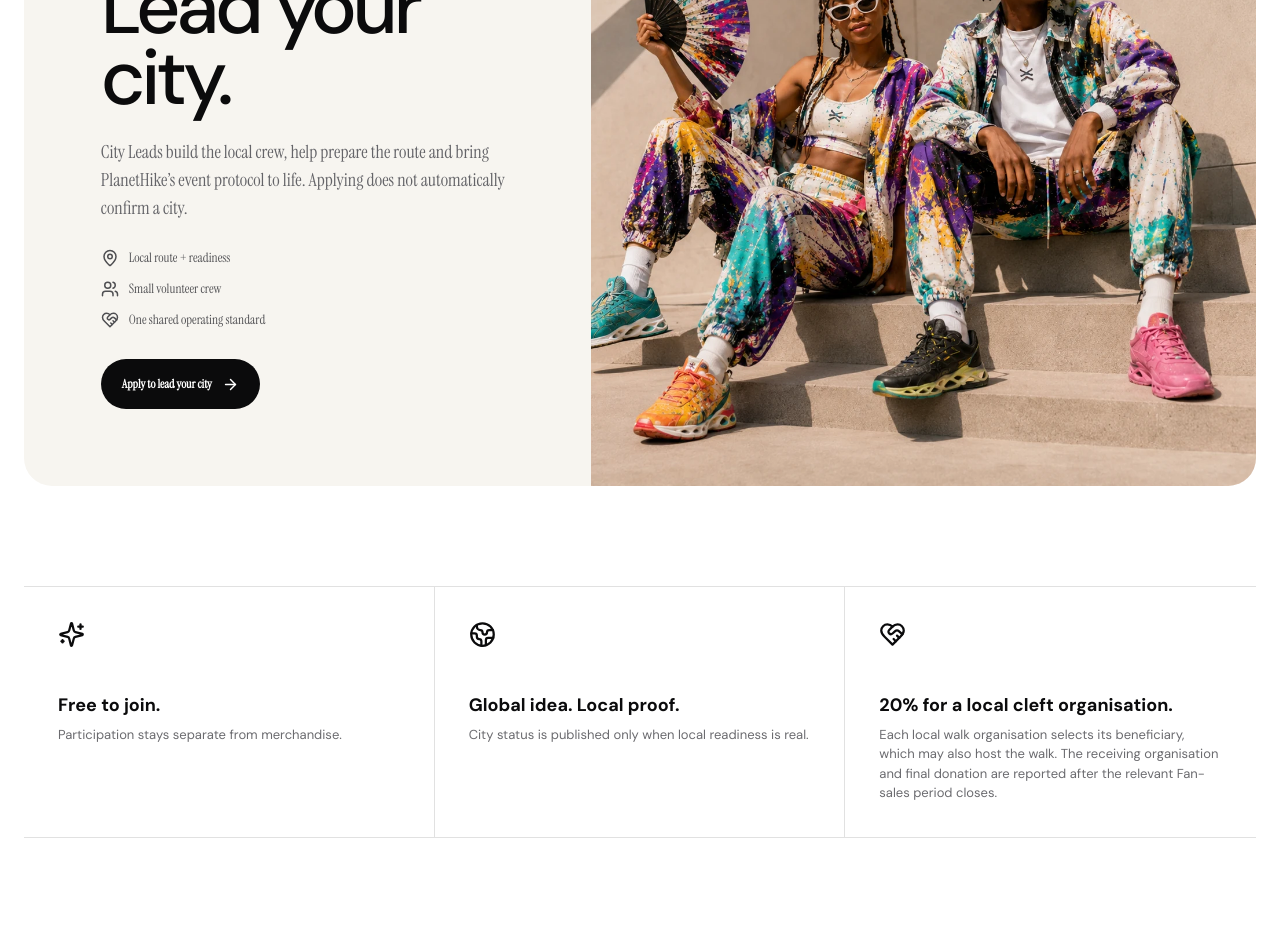
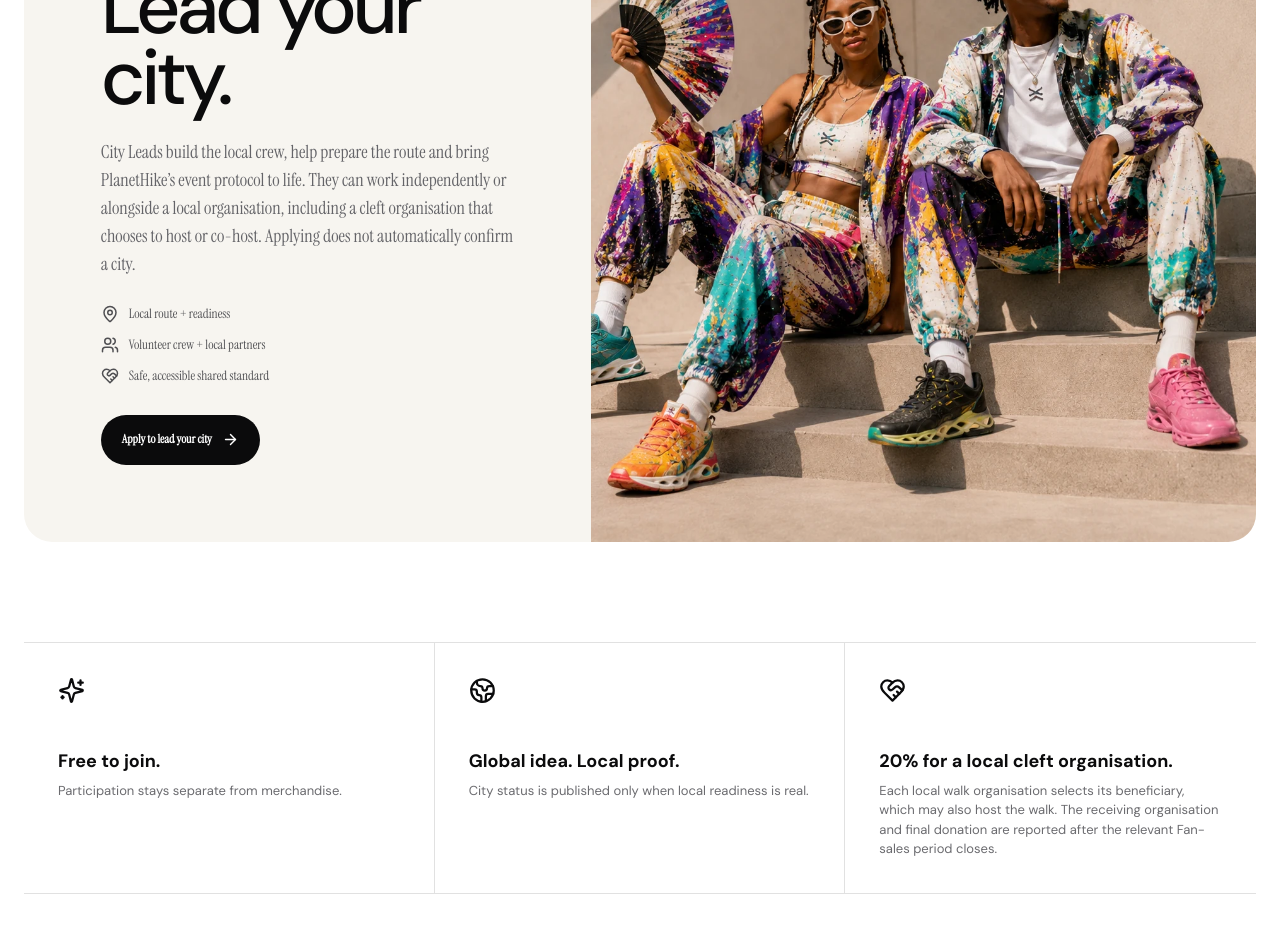
Before and after one commit to unikmo/planethike, a Next.js app: page / in a window 1280 px wide. Shown: the part 5360-6293 px from the top of the page. Built offline with nearby package versions, Linux system fonts and the light colour scheme; no server answers.

Commit message:
Clarify City Lead and local organisation roles

```diff
--- a/app/page.tsx
+++ b/app/page.tsx
@@ -111,11 +111,11 @@ export default function Home() {
         <div className="luxLeadCopy">
           <p className="luxEyebrow">BE THE REASON IT HAPPENS</p>
           <h2>Lead your city.</h2>
-          <p>City Leads build the local crew, help prepare the route and bring PlanetHike’s event protocol to life. Applying does not automatically confirm a city.</p>
+          <p>City Leads build the local crew, help prepare the route and bring PlanetHike’s event protocol to life. They can work independently or alongside a local organisation, including a cleft organisation that chooses to host or co-host. Applying does not automatically confirm a city.</p>
           <div className="luxLeadPoints">
             <span><MapPin size={18}/> Local route + readiness</span>
-            <span><Users size={18}/> Small volunteer crew</span>
-            <span><HeartHandshake size={18}/> One shared operating standard</span>
+            <span><Users size={18}/> Volunteer crew + local partners</span>
+            <span><HeartHandshake size={18}/> Safe, accessible shared standard</span>
           </div>
           <a className="luxButton luxButtonDark" href="/city-leads/apply">Apply to lead your city <ArrowRight size={17}/></a>
         </div>
```
